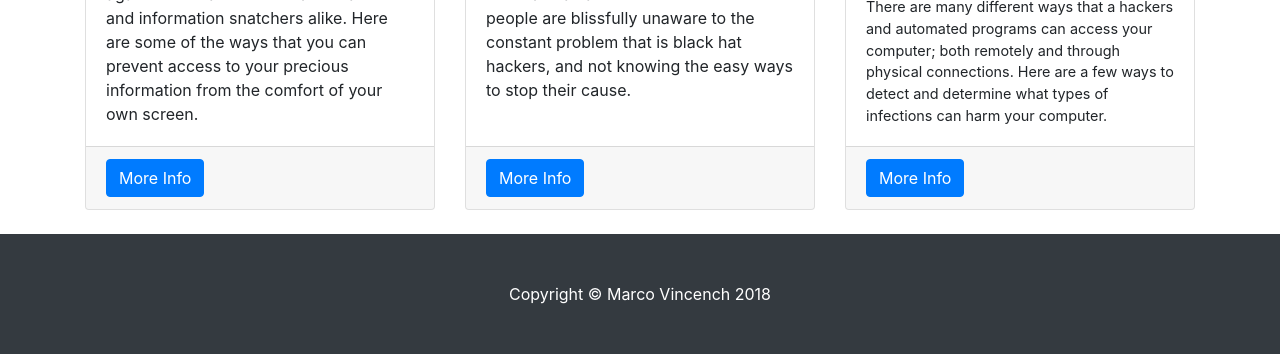
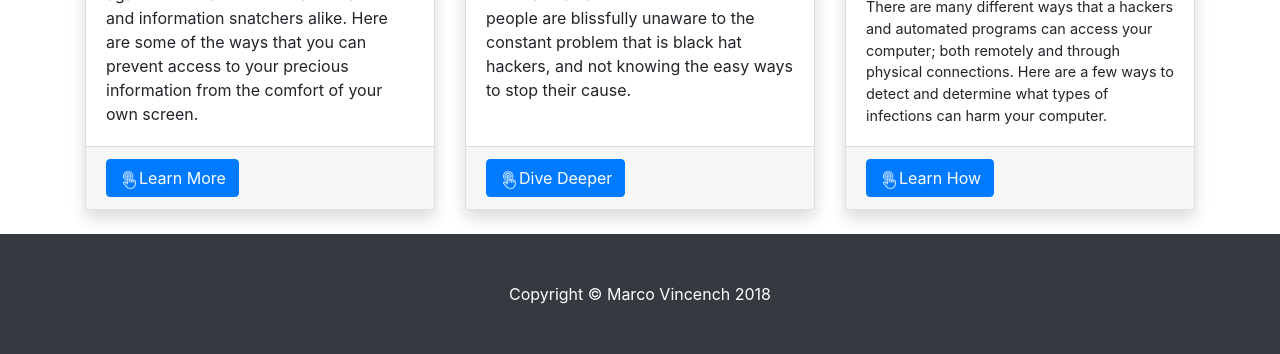
Before and after one commit to 1187marcov/Final_Project_MarcoV, a website: page index.html in a window 1280 px wide. Shown: the part 737-1091 px from the top of the page. Drawn offline with Linux system fonts and the light colour scheme.

Commit message:
Added: Small Clicker Icon Changed buttons

```diff
--- a/index.html
+++ b/index.html
@@ -74,7 +74,7 @@
     <!-- Content Row -->
     <div class="row">
         <div class="col-md-4 mb-4">
-            <div class="card h-100">
+            <div class="card h-100 shadow">
                 <div class="card-body">
                     <h2 class="card-title">
                         <img class="rounded" src="images/disclaimer.png" height="50" width="50"/>
@@ -86,12 +86,12 @@
                         from the comfort of your own screen.</p>
                 </div>
                 <div class="card-footer">
-                    <a href="#" class="btn btn-primary">More Info</a>
+                    <a href="#" class="btn btn-primary"><img src="images/click.png" height="20" width="20" />Learn More</a>
                 </div>
             </div>
         </div>
         <div class="col-md-4 mb-4">
-            <div class="card h-100">
+            <div class="card h-100 shadow">
                 <div class="card-body">
                     <h2 class="card-title">
                         <img class="rounded" src="images/hacker_cyber_crime-512.png" height="50" width="50"/>
@@ -102,12 +102,12 @@
                     cause.</p>
                 </div>
                 <div class="card-footer">
-                    <a href="#" class="btn btn-primary">More Info</a>
+                    <a href="#" class="btn btn-primary"><img src="images/click.png" height="20" width="20" />Dive Deeper</a>
                 </div>
             </div>
         </div>
         <div class="col-md-4 mb-4">
-            <div class="card h-100">
+            <div class="card h-100 shadow">
                 <div class="card-body">
                     <h2 class="card-title">
                         <img class="rounded" src="images/computer-virus-461669.png" height="50" width="50"/>
@@ -118,7 +118,7 @@
                     to detect and determine what types of infections can harm your computer.</1>
                 </div>
                 <div class="card-footer">
-                    <a href="#" class="btn btn-primary">More Info</a>
+                    <a href="#" class="btn btn-primary"><img src="images/click.png" height="20" width="20" />Learn How</a>
                 </div>
             </div>
         </div>
```
Also changed, not shown: images/click.png (added).
